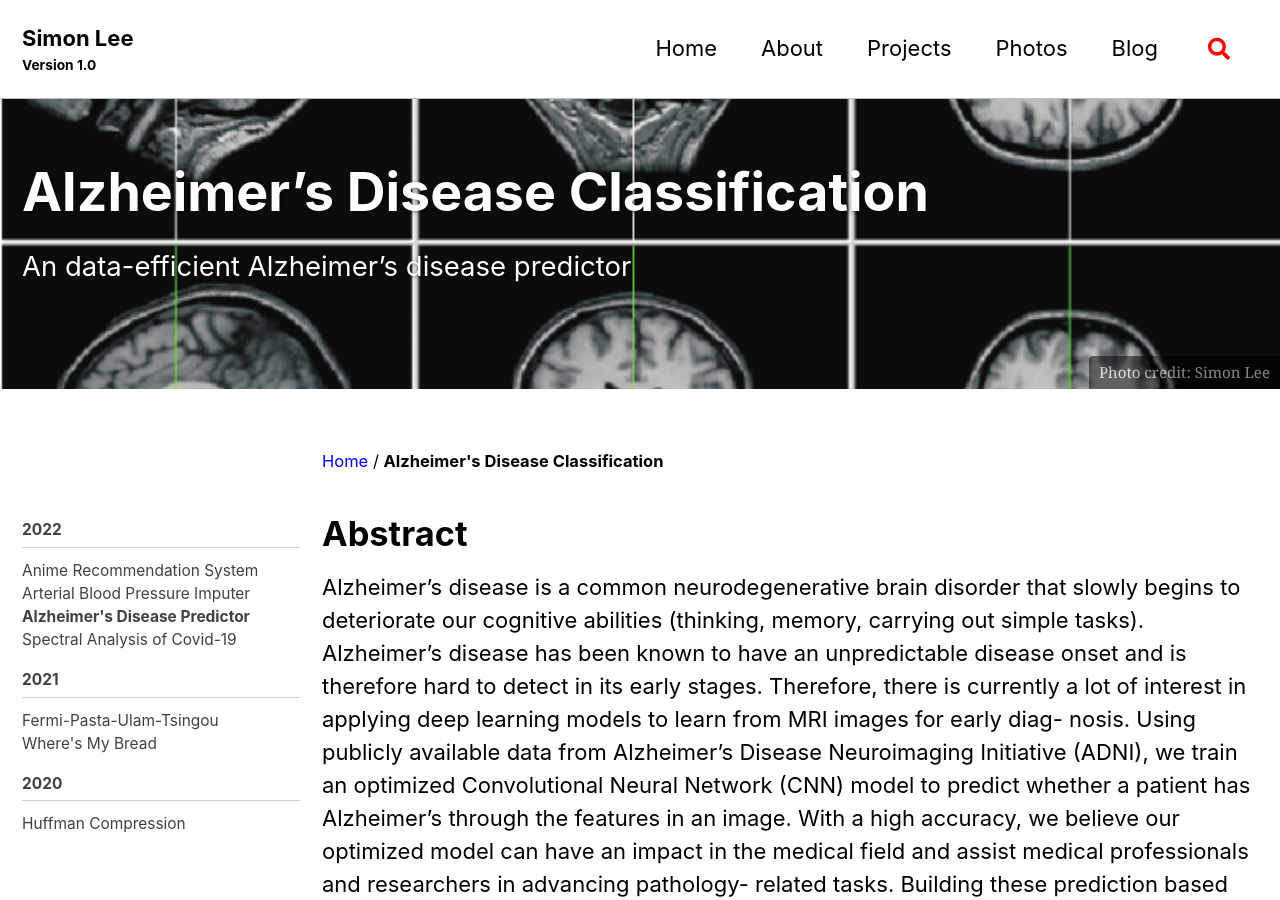
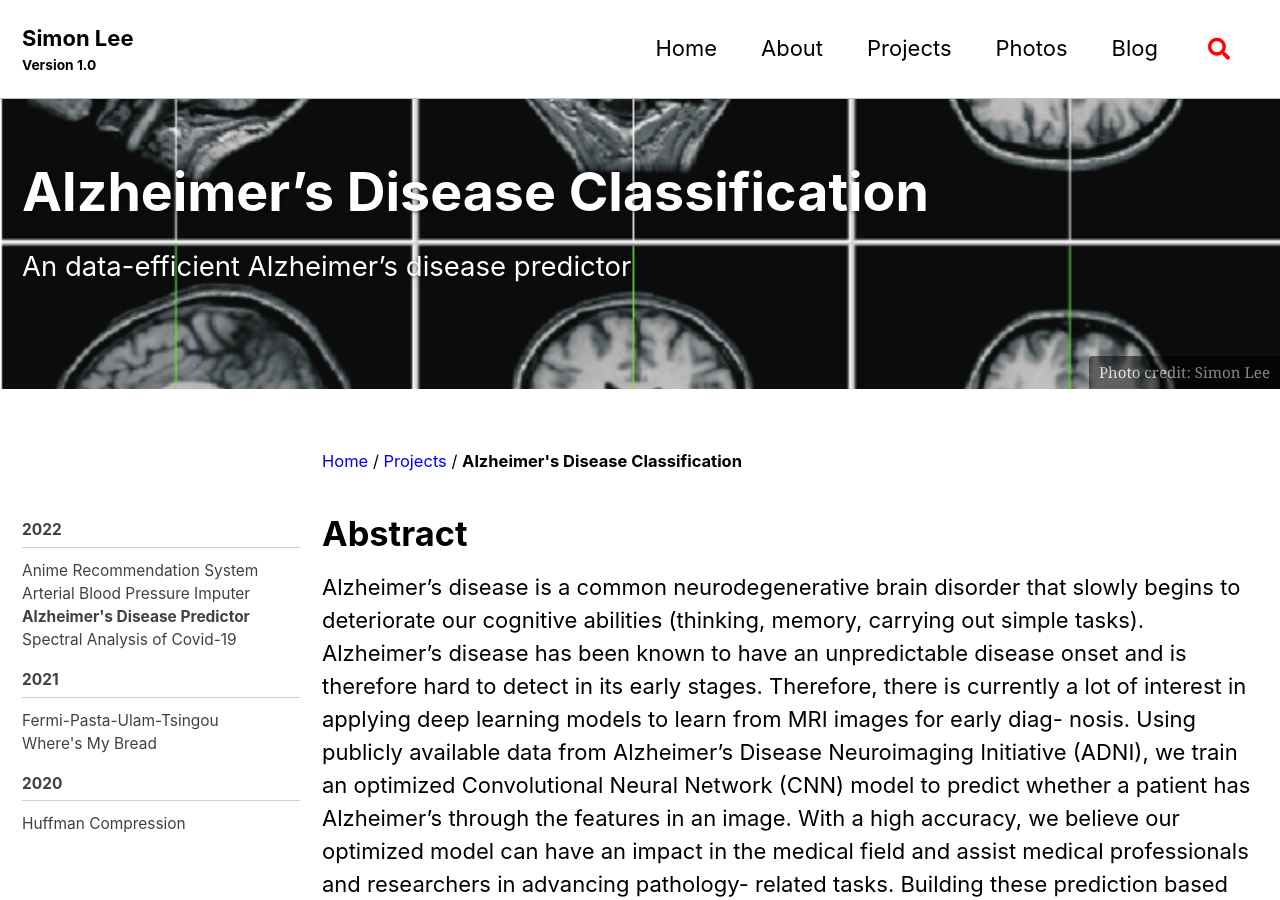
Before and after one commit to Simonlee711/Simonlee711.github.io, a Jekyll site: the page built from _pages/alz.md, in a window 1280 px wide and 900 px high. Built offline with Jekyll 4.4.1, drawn with Linux system fonts in a browser that asks for light colours; cached includes are drawn as plain includes.

Commit message:
embedding pages

```diff
--- a/_data/navigation.yml
+++ b/_data/navigation.yml
@@ -29,7 +29,7 @@
       - title: "Arterial Blood Pressure Imputer"
         url: /abp/
       - title: "Alzheimer's Disease Predictor"
-        url: /alz/
+        url: /projects/alz/
       - title: "Spectral Analysis of Covid-19"
         url: /spectral/
 
--- a/_pages/alz.md
+++ b/_pages/alz.md
@@ -1,6 +1,6 @@
 ---
 title: "Alzheimer's Disease Classification"
-permalink: /alz/
+permalink: /projects/alz/
 layout: single
 classes: wide
 excerpt: "An data-efficient Alzheimer's disease predictor"
```
